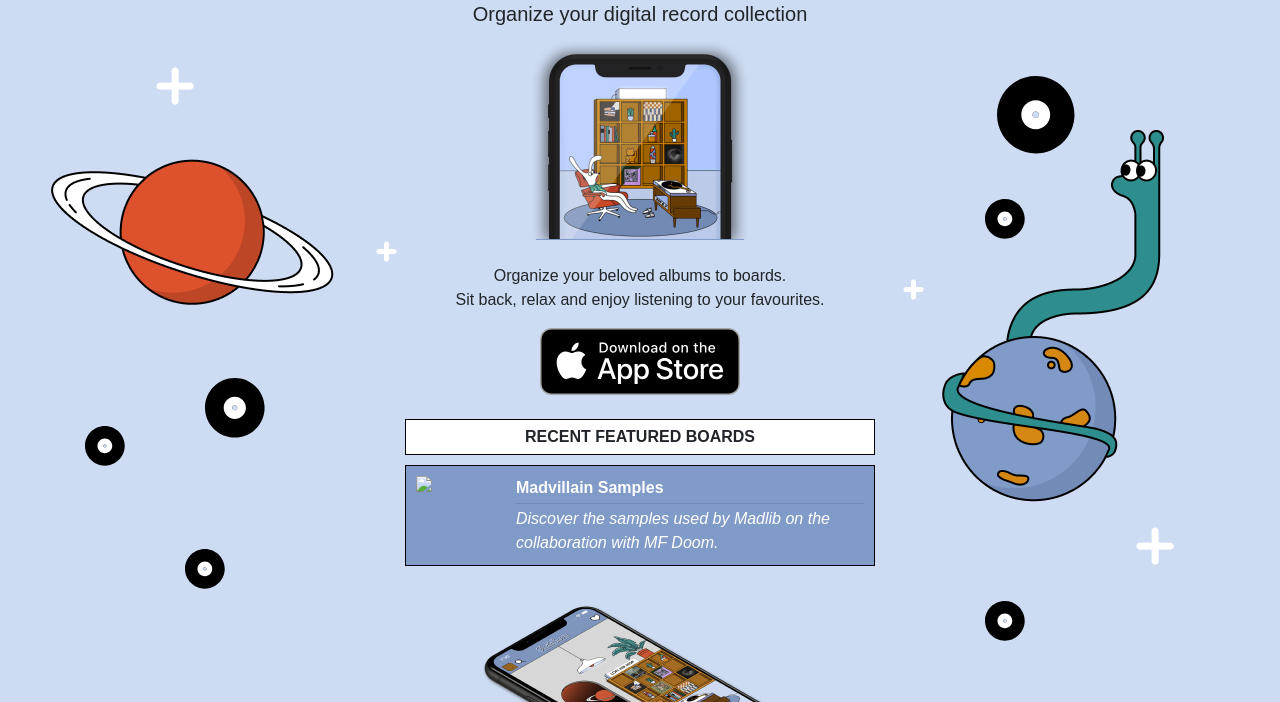
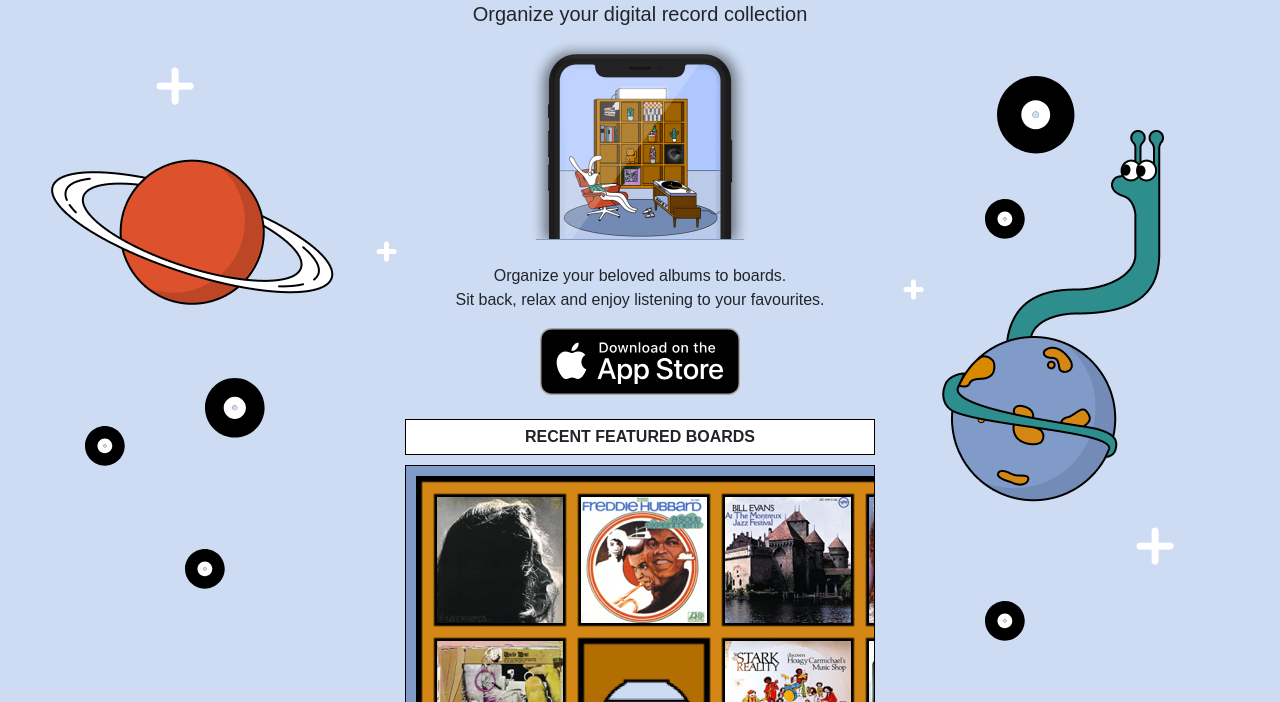
Before and after one commit to drummachinefunk/drummachinefunk.github.io, a plain HTML site: page audiobunny/index.html in a window 1280 px wide. Shown: the part 98-800 px from the top of the page. Drawn offline with Linux system fonts and the light colour scheme.

Commit message:
fixed image

```diff
--- a/audiobunny/index.html
+++ b/audiobunny/index.html
@@ -153,7 +153,7 @@
     <div>
         <a href="boards/madvillain-samples">
         <div class="boardcell">
-            <div class="thumb"><img src="boards/madvillain-samples/image.png" /></div>
+            <div class="thumb"><img src="boards/madvillain-samples/image.jpg" /></div>
             <div class="content">
                 <span class="title">Madvillain Samples</span>
                 <hr/>
```
